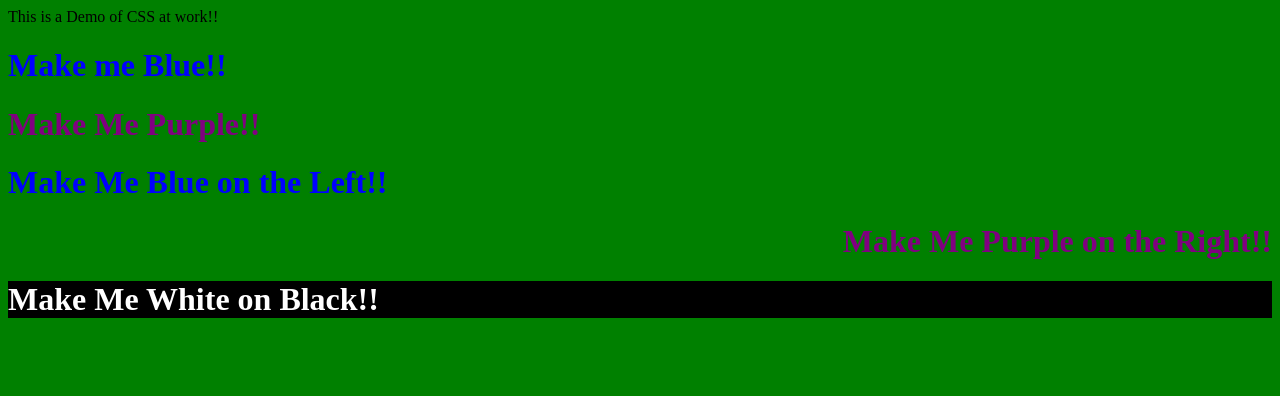
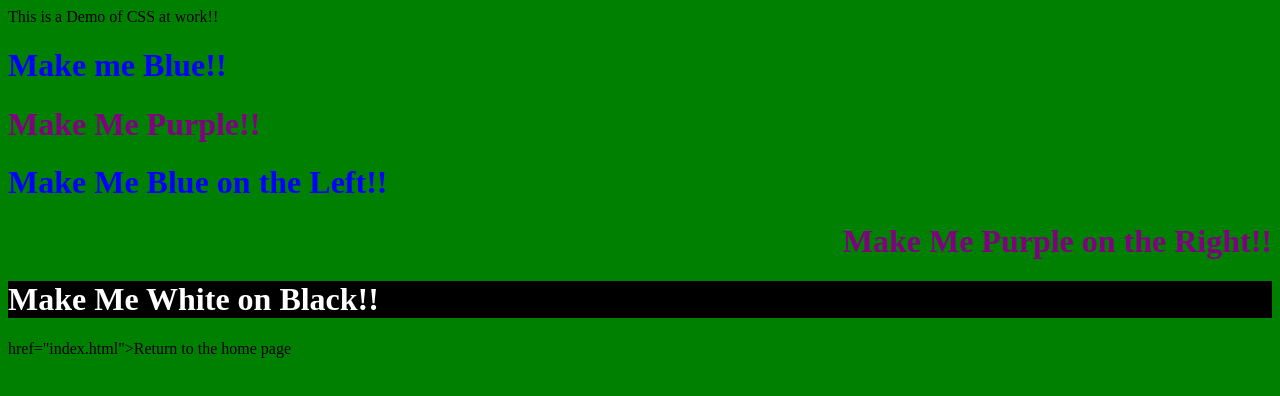
Before and after one commit to Semira-cpcc/Semira-cpcc.github.io, a plain HTML site: page cssdemo.html in a window 1280 px wide. Drawn offline with Linux system fonts and the light colour scheme.

Commit message:
Update cssdemo.html

```diff
--- a/cssdemo.html
+++ b/cssdemo.html
@@ -19,5 +19,8 @@
      <h1 id="blue" class="alignLeft">Make Me Blue on the Left!!</h1>
      <h1 class="purple alignRight">Make Me Purple on the Right!!</h1>
      <h1 class="white blackBackground alignCenter">Make Me White on Black!!</h1>
+
+     <p><a>
+       href="index.html">Return to the home page</a></p>
     </body
  </html>
```
